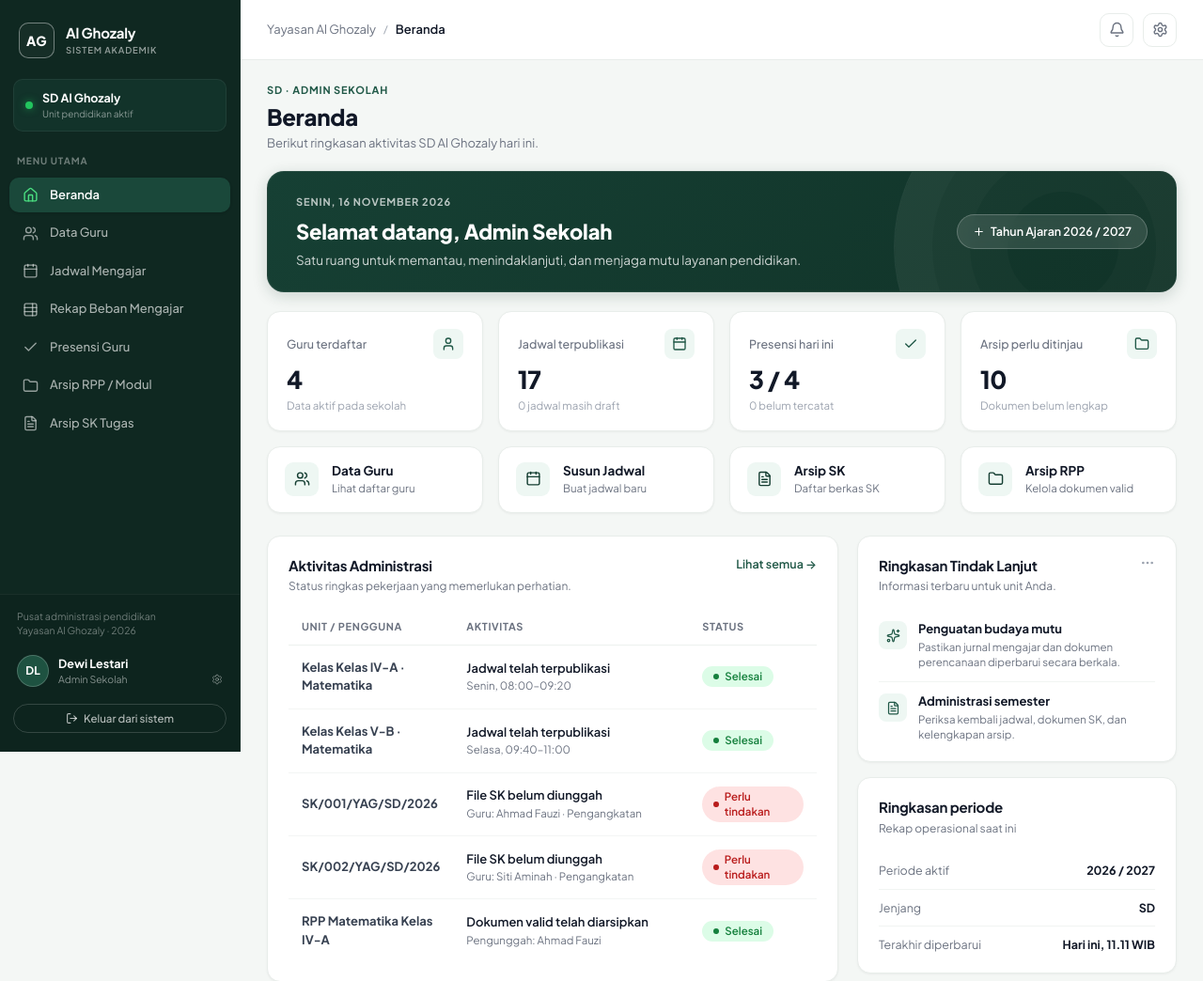
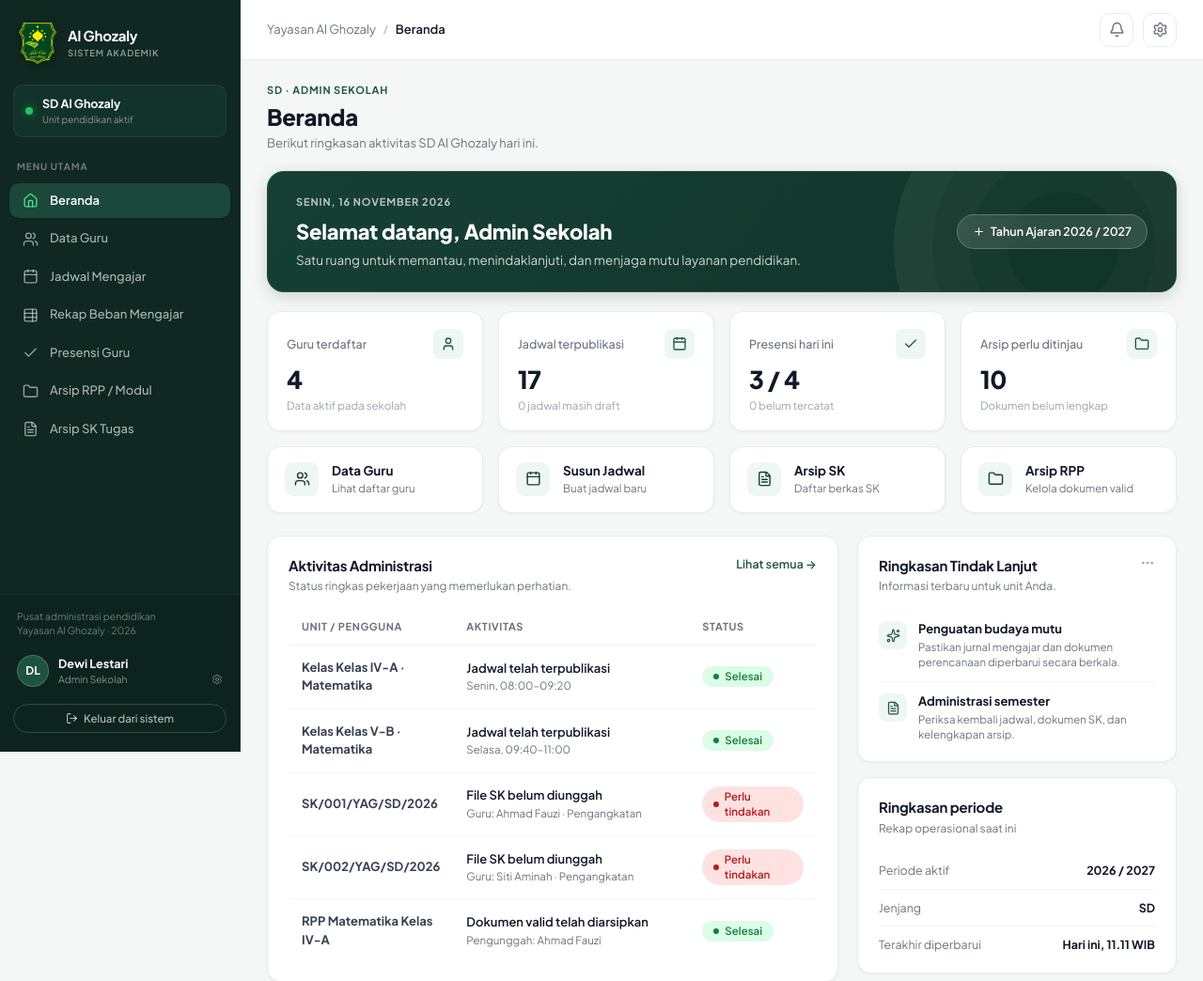
Before and after one commit to tegarDemarco/Yayasan-Al-Ghozali, a Laravel app: page / in a window 1280 px wide. Shown: the top 1044 px of the page at 94% size. Run offline with Laravel 12, Linux system fonts and the light colour scheme; a user stored in the database is signed in; data comes from the database, SQL or seed files in the repository.

Commit message:
Penambahan Logo Yayasan pada Sistem

```diff
--- a/resources/views/layouts/app.blade.php
+++ b/resources/views/layouts/app.blade.php
@@ -6,6 +6,7 @@
     <meta name="csrf-token" content="{{ csrf_token() }}">
     <title>@yield('title', 'Sistem Akademik') – Yayasan Al Ghozaly</title>
     <meta name="description" content="Sistem Informasi Akademik Yayasan Al Ghozaly – SD, MTs, dan SMK">
+    <link rel="icon" type="image/png" href="{{ asset('images/logo.png') }}">
 
     <!-- Google Fonts -->
     <link rel="preconnect" href="https://fonts.googleapis.com">
@@ -123,19 +124,23 @@
         }
 
         .brand-ag-badge {
-            width: 38px;
-            height: 38px;
-            border-radius: 10px;
-            border: 1.5px solid rgba(255, 255, 255, 0.4);
+            width: 40px;
+            height: 44px;
             display: flex;
             align-items: center;
             justify-content: center;
-            color: #ffffff;
-            font-weight: 800;
-            font-size: 14px;
-            letter-spacing: 0.5px;
             flex-shrink: 0;
-            background: rgba(255, 255, 255, 0.03);
+            background: transparent;
+            border: none;
+            padding: 0;
+        }
+
+        .brand-ag-badge img {
+            width: 100%;
+            height: 100%;
+            object-fit: contain;
+            display: block;
+            filter: drop-shadow(0 2px 4px rgba(0, 0, 0, 0.25));
         }
 
         .brand-text-col {
@@ -1871,7 +1876,9 @@
 <aside class="app-sidebar" id="appSidebar">
     <!-- Brand -->
     <a href="{{ route('dashboard') }}" class="sidebar-brand-wrapper">
-        <div class="brand-ag-badge">AG</div>
+        <div class="brand-ag-badge">
+            <img src="{{ asset('images/logo.png') }}" alt="Logo Yayasan Al Ghozaly" onerror="this.style.display='none';this.parentElement.innerText='AG';">
+        </div>
         <div class="brand-text-col">
             <span class="brand-main-title">Al Ghozaly</span>
             <span class="brand-sub-caption">SISTEM AKADEMIK</span>
```
Also changed, not shown: resources/views/auth/login.blade.php (+17 -10 lines), tests/Feature/SidebarRoleMenuFeatureTest.php (+31 -0 lines), public/images/logo-yayasan.png (added), public/images/logo.png (added).
